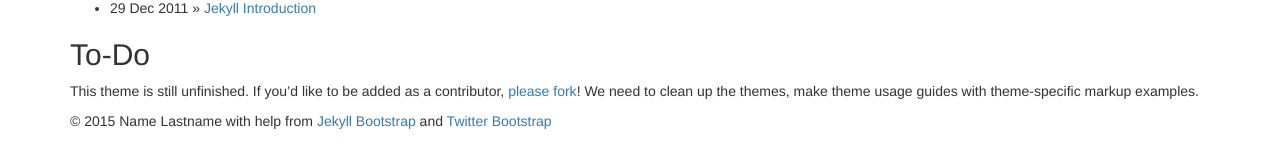
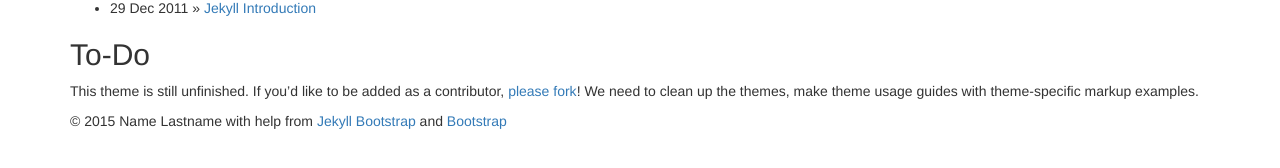
Before and after one commit to plusjade/jekyll-bootstrap, a Jekyll site: the page built from index.md, in a window 1280 px wide. Shown: the part 690-858 px from the top of the page. Built offline with Jekyll 4.4.1, drawn with Linux system fonts in a browser that asks for light colours; nearby versions of some CDN libraries; library files that are not in the unit come from our copies.

Commit message:
Bootstrap is no longer affiliated with Twitter
"Twitter Bootstrap" => "Bootstrap"
	Per http://getbootstrap.com/about/#brand
Update Bootstrap links to http://getbootstrap.com
Refs https://github.com/twbs/bootstrap/issues/9899

```diff
--- a/_includes/themes/bootstrap-3/default.html
+++ b/_includes/themes/bootstrap-3/default.html
@@ -82,7 +82,7 @@
       <div class="container">
         <p>&copy; {{ site.time | date: '%Y' }} {{ site.author.name }}
           with help from <a href="http://jekyllbootstrap.com" target="_blank" title="The Definitive Jekyll Blogging Framework">Jekyll Bootstrap</a>
-          and <a href="http://twitter.github.com/bootstrap/" target="_blank">Twitter Bootstrap</a>
+          and <a href="http://getbootstrap.com" target="_blank">Bootstrap</a>
         </p>
       </div>
     </div>
--- a/_includes/themes/twitter/default.html
+++ b/_includes/themes/twitter/default.html
@@ -55,7 +55,7 @@
       <footer>
         <p>&copy; {{ site.time | date: '%Y' }} {{ site.author.name }}
           with help from <a href="http://jekyllbootstrap.com" target="_blank" title="The Definitive Jekyll Blogging Framework">Jekyll Bootstrap</a>
-          and <a href="http://twitter.github.com/bootstrap/" target="_blank">Twitter Bootstrap</a>
+          and <a href="http://getbootstrap.com" target="_blank">Bootstrap</a>
         </p>
       </footer>
 
```
